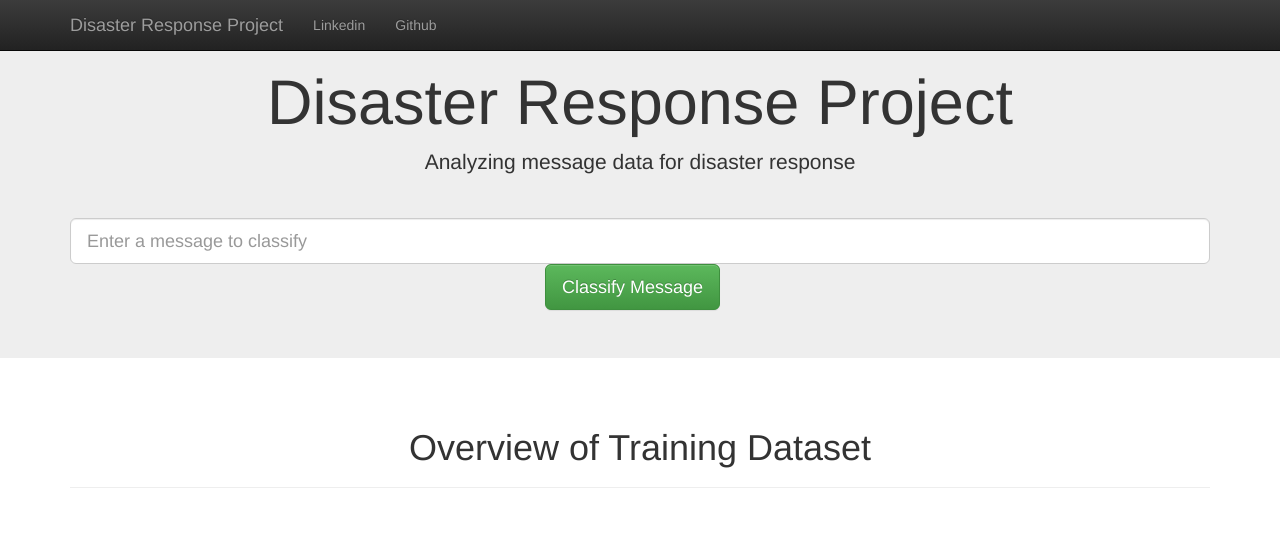
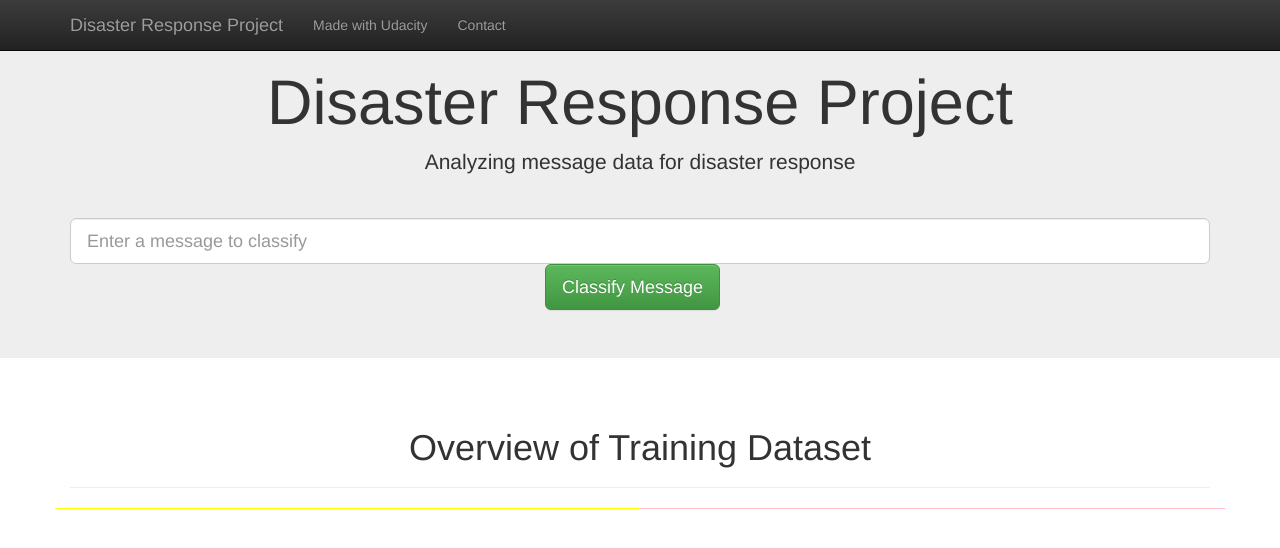
Before and after one commit to Jaouadeddadsi/Disaster-response-pipelines, a Flask app: template app/templates/master.html in a window 1280 px wide. Shown: the top 548 px of the page. Run offline with Flask 2, Linux system fonts and the light colour scheme; the template is opened without the code that fills it: most values are stand-ins (such as "Sample title", 1, 10 or a date in 2020); parts of the project's set-up code (start-up, migrations or seed data) failed here and were passed over; some libraries are stand-ins or nearby versions.

Commit message:
fix: Fix jinja  bug in the master.html file

```diff
--- a/app/run.py
+++ b/app/run.py
@@ -1,20 +1,24 @@
 import json
 import plotly
 import pandas as pd
+import numpy as np
 
 from nltk.stem import WordNetLemmatizer
 from nltk.tokenize import word_tokenize
-from sklearn.base import BaseEstimator, TransformerMixin
 
 from flask import Flask
 from flask import render_template, request, jsonify
 from plotly.graph_objs import Bar
 from sklearn.externals import joblib
 from sqlalchemy import create_engine
+
 import re
 
 # nltk
 import nltk
+from nltk.stem import WordNetLemmatizer
+from nltk.tokenize import word_tokenize
+from sklearn.base import BaseEstimator, TransformerMixin
 from nltk.corpus import stopwords
 nltk.download(['punkt', 'wordnet', 'stopwords',
                'averaged_perceptron_tagger'])
@@ -117,6 +121,25 @@ def index():
                     'title': "Genre"
                 }
             }
+        },
+        # 2 eme plotl
+        {
+            'data': [
+                Bar(
+                    x=genre_names,
+                    y=genre_counts
+                )
+            ],
+
+            'layout': {
+                'title': 'Distribution of Message Genres',
+                'yaxis': {
+                    'title': "Count"
+                },
+                'xaxis': {
+                    'title': "Genre"
+                }
+            }
         }
     ]
 
--- a/app/templates/master.html
+++ b/app/templates/master.html
@@ -1,6 +1,5 @@
 <!doctype html>
 <html lang="en">
-
 <head>
     <meta charset="utf-8">
     <meta http-equiv="X-UA-Compatible" content="IE=edge">
@@ -23,8 +22,8 @@
         </div>
         <div id="navbar" class="collapse navbar-collapse">
             <ul class="nav navbar-nav">
-                    <li><a href="https://www.linkedin.com/in/jaouad-eddadsi-01bb34163/">Linkedin</a></li>
-                    <li><a href="https://github.com/Jaouadeddadsi">Github</a></li>
+                <li><a href="https://www.udacity.com/">Made with Udacity</a></li>
+                <li><a href="https://github.com/jaouadeddadsi">Contact</a></li>
             </ul>
         </div>
     </div>
@@ -60,27 +59,26 @@
         </div>
     {% endblock %}
 
-        {% for id in ids %}
-        <div id="{{id}}"></div>
-        {% endfor %}
+    <!-- {% for id in ids %} -->
+     <!-- <div id="{{id}}"></div> -->
+     <div class="row">
+    <div class="col-sm-6" style="background-color:yellow;">
+      <div id="{{ids[0]}}"></div>
+    </div>
+    <div class="col-sm-6" style="background-color:pink;">
+      <div id="{{ids[1]}}"></div>
+    </div>
+  </div>
+    <!-- {% endfor %} -->
 </div>
 
 <script type="text/javascript">
-        const graphs = {
-            {
-                graphJSON | safe
-            }
-        };
-        const ids = {
-            {
-                ids | safe
-            }
-        };
-        for (let i in graphs) {
+    const graphs = {{graphJSON | safe}};
+    const ids = {{ids | safe}};
+    for(let i in graphs) {
         Plotly.plot(ids[i], graphs[i].data, graphs[i].layout);
     }
 </script>
 
 </body>
-
 </html>
```
Also changed, not shown: 1 other file. Lines whose indentation alone changed are shown as unchanged.
